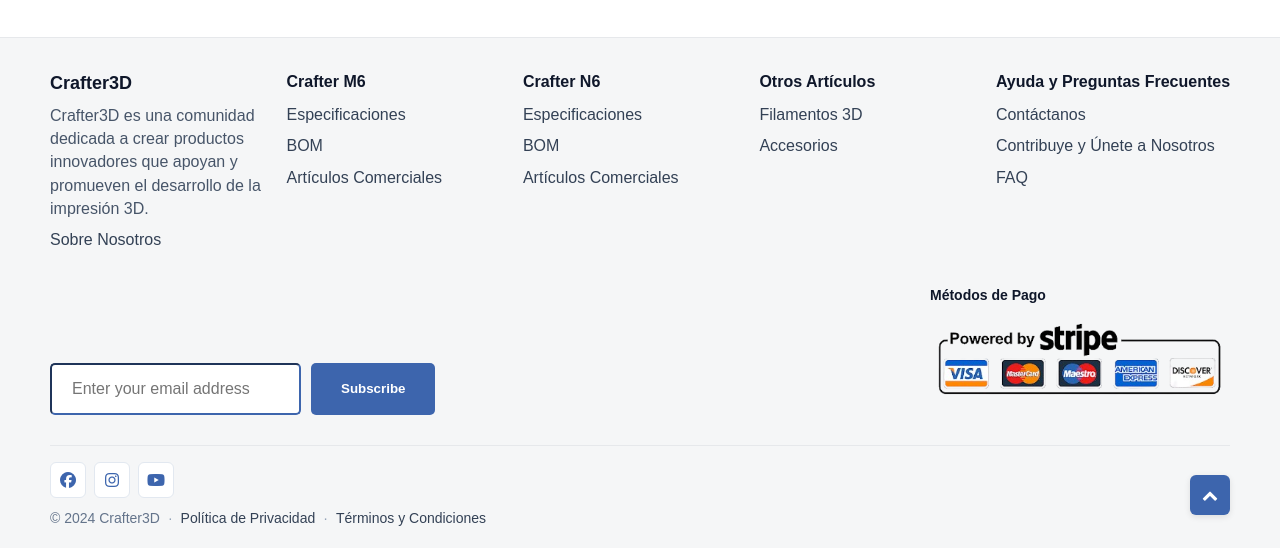
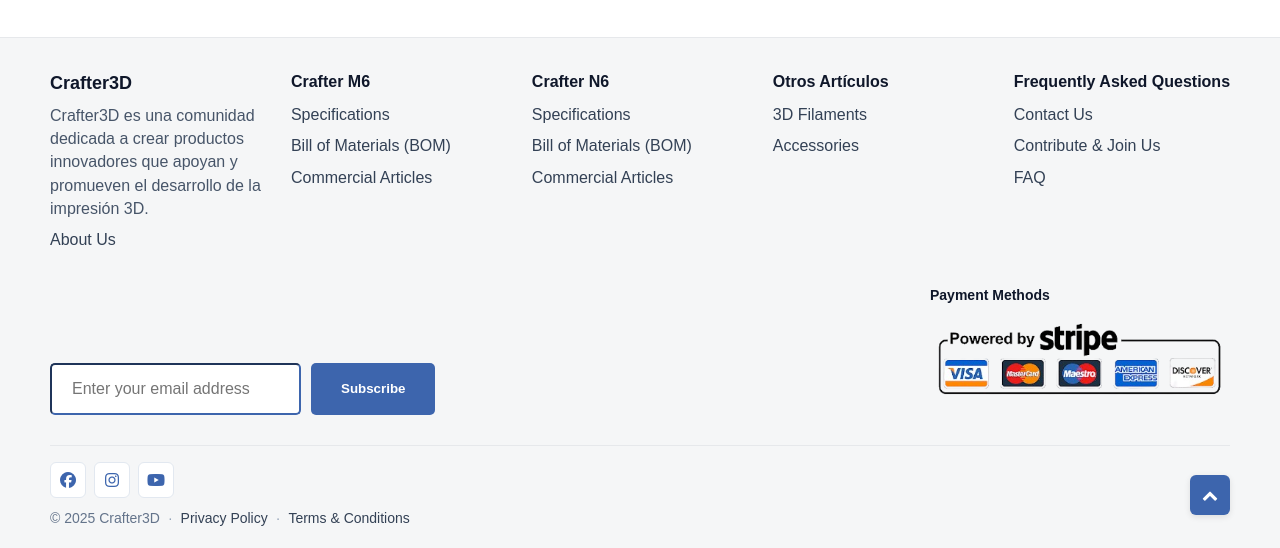
Before and after one commit to sardarit-bd/Gadget-ecommerce-frontend, a plain HTML site: page index.html in a window 1280 px wide. Shown: the part 4541-5089 px from the top of the page. Drawn offline with nearby package versions, Linux system fonts and the light colour scheme; a web font is replaced by a local one.

Commit message:
footer content update

```diff
--- a/index.html
+++ b/index.html
@@ -494,7 +494,7 @@
                 <div class="learn-main-card"
                     style="background-image: url('https://res.cloudinary.com/dmo0gctub/image/upload/v1759741488/crafted_3D/IMG_8107_vko5lh.jpg');">
                     <h3 class="learn-header-text">Free Premium Models 3D Printing</h3>
-                    <a class="text-link" href="#">Explore <i class="fa-solid fa-caret-right"></i></a>
+                    <a class="text-link" href="#">Learn more <i class="fa-solid fa-caret-right"></i></a>
                 </div>
                 <div class="learn-main-card"
                     style="background-image: url('https://res.cloudinary.com/dmo0gctub/image/upload/v1759741478/crafted_3D/IMG_8111_bl8bfj.jpg');">
@@ -661,43 +661,43 @@
                         Crafter3D es una comunidad dedicada a crear productos innovadores
                         que apoyan y promueven el desarrollo de la impresión 3D.
                     </p>
-                    <a href="#" class="f-underline">Sobre Nosotros</a>
+                    <a href="#" class="f-underline">About Us</a>
                 </div>
 
                 <!-- Cols -->
                 <div class="col f-col">
                     <h5 class="f-head">Crafter M6</h5>
                     <ul class="f-list">
-                        <li><a href="#">Especificaciones</a></li>
-                        <li><a href="#">BOM</a></li>
-                        <li><a href="#">Artículos Comerciales</a></li>
+                        <li><a href="#">Specifications</a></li>
+                        <li><a href="#">Bill of Materials (BOM)</a></li>
+                        <li><a href="#">Commercial Articles</a></li>
                     </ul>
                 </div>
 
                 <div class="col f-col">
                     <h5 class="f-head">Crafter N6</h5>
                     <ul class="f-list">
-                        <li><a href="#">Especificaciones</a></li>
-                        <li><a href="#">BOM</a></li>
-                        <li><a href="#">Artículos Comerciales</a></li>
+                        <li><a href="#">Specifications</a></li>
+                        <li><a href="#">Bill of Materials (BOM)</a></li>
+                        <li><a href="#">Commercial Articles</a></li>
                     </ul>
                 </div>
 
                 <div class="col f-col">
                     <h5 class="f-head">Otros Artículos</h5>
                     <ul class="f-list">
-                        <li><a href="#">Filamentos 3D</a></li>
-                        <li><a href="#">Accesorios</a></li>
+                        <li><a href="#">3D Filaments</a></li>
+                        <li><a href="#">Accessories</a></li>
                     </ul>
                 </div>
 
                 <div>
 
                     <div class="col f-col">
-                        <h5 class="f-head">Ayuda y Preguntas Frecuentes</h5>
+                        <h5 class="f-head">Frequently Asked Questions</h5>
                         <ul class="f-list">
-                            <li><a href="#">Contáctanos</a></li>
-                            <li><a href="#">Contribuye y Únete a Nosotros</a></li>
+                            <li><a href="#">Contact Us</a></li>
+                            <li><a href="#">Contribute & Join Us</a></li>
                             <li><a href="#">FAQ</a></li>
                         </ul>
                     </div>
@@ -717,7 +717,7 @@
                 <!-- Payments block (right) -->
                 <div class="paymentwrper">
                     <div class=" f-pay">
-                        <h6 class="f-pay-title">Métodos de Pago</h6>
+                        <h6 class="f-pay-title">Payment Methods</h6>
                         <div class="f-pay-card">
                             <div class="f-powered">
                                 <img class="stripe-logo" src="./assest/footerPayment.png" alt="Stripe">
@@ -738,11 +738,11 @@
                     </div>
 
                     <div class="col f-legal">
-                        <span>© 2024 Crafter3D</span>
+                        <span>© 2025 Crafter3D</span>
                         <span class="dot"> · </span>
-                        <a href="#">Política de Privacidad</a>
+                        <a href="#">Privacy Policy</a>
                         <span class="dot"> · </span>
-                        <a href="#">Términos y Condiciones</a>
+                        <a href="#">Terms & Conditions</a>
                     </div>
                 </div>
 
```
